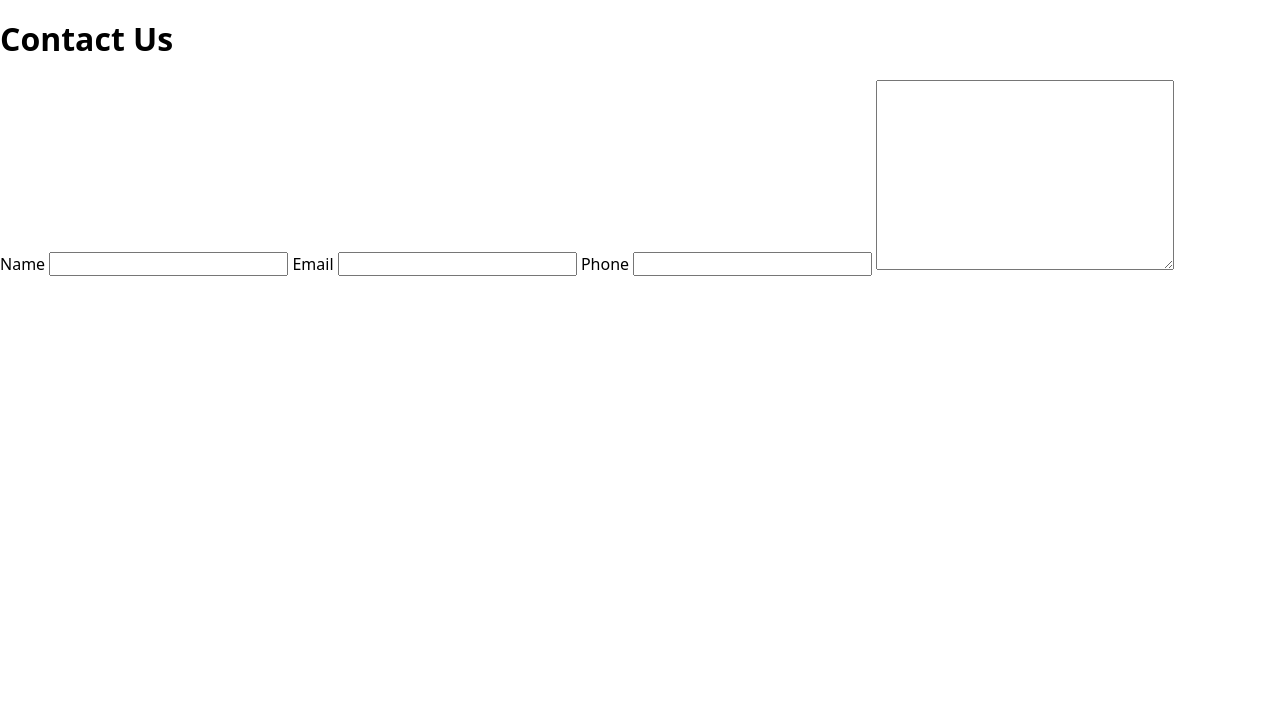
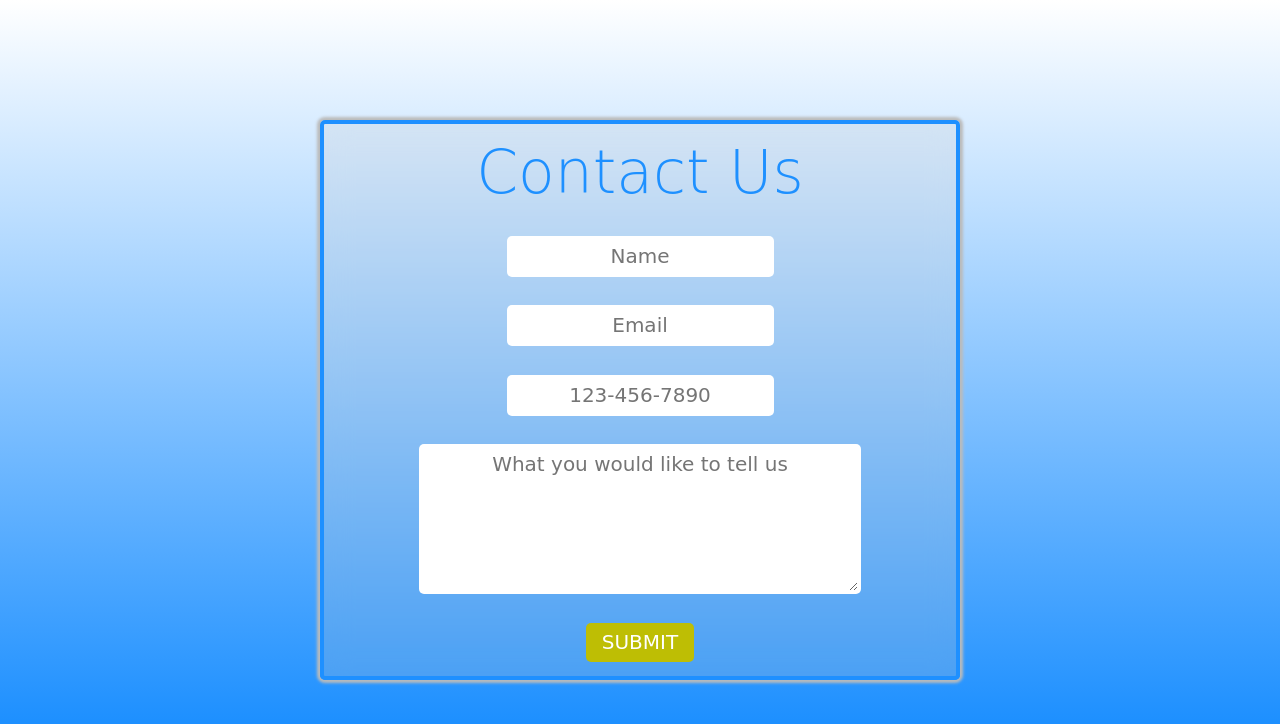
Before and after one commit to STLnick/7-22-lab-contact-form, a website: page client/index.html in a window 1280 px wide. Drawn offline with nearby package versions, Linux system fonts and the light colour scheme; a web font is replaced by a local one.

Commit message:
:sparkles: Console logging and creating object out of input values on submit

```diff
--- a/client/index.html
+++ b/client/index.html
@@ -14,17 +14,18 @@
 </head>
 
 <body>
-  <div class="container">
-    <form>
+  <div class="container flex flex--align-center flex--justify-center">
+    <form class="blur flex flex--column flex--align-center flex--justify-around">
       <h1>Contact Us</h1>
-      <label for="name">Name</label>
-      <input id="name" type="text">
-      <label for="email">Email</label>
-      <input id="email" type="email">
-      <label for="phone">Phone</label>
-      <input id="phone" type="tel">
-      <label for="message"></label>
-      <textarea name="message" id="message" cols="30" rows="10"></textarea>
+      <label for="name" class="screen-reader-text">Name</label>
+      <input id="name" class="form-input" type="text" placeholder="Name">
+      <label for="email" class="screen-reader-text">Email</label>
+      <input id="email" class="form-input" type="email" placeholder="Email">
+      <label for="phone" class="screen-reader-text">Phone</label>
+      <input id="phone" class="form-input" type="tel" placeholder="123-456-7890">
+      <label for="message" class="screen-reader-text">Message</label>
+      <textarea name="message" class="form-input" id="message" placeholder="What you would like to tell us"></textarea>
+      <button type="submit">Submit</button>
     </form>
   </div>
   <!-- 'Connect' JS to this HTML file. -->
--- a/client/scripts.js
+++ b/client/scripts.js
@@ -0,0 +1,23 @@
+const inputs = document.querySelectorAll('.form-input')
+
+console.log(inputs)
+
+document.querySelector('form').addEventListener('submit', (e) => {
+  e.preventDefault()
+
+  // const test = Array.from(e.target.elements)
+  //   .filter(el => el.id)
+  //   .map(el => ({ [el.id]: el.value }))
+  //   .reduce((acc, el) => ({ ...acc, ...el }), {})
+
+  const test = Array.from(e.target.elements).reduce((acc, el) => {
+    acc[el.id] = el.value
+    return acc
+  }, {})
+
+  console.log(test)
+
+  // inputs.forEach(input => {
+  //   console.log(input.value)
+  // })
+})
--- a/client/style.css
+++ b/client/style.css
@@ -1,3 +1,76 @@
+* {
+  margin: 0;
+  padding: 0;
+}
+
+body {
+  font-family: 'Red Rose', cursive;
+  font-size: 20px;
+}
+
+form {
+  border: 4px solid dodgerblue;
+  border-radius: 5px;
+  box-shadow: 0 0 3px 3px #bbb;
+  height: 70%;
+  width: 50%;
+}
+
+h1 {
+  color: dodgerblue;
+  font-size: 60px;
+  font-weight: 300;
+}
+
+textarea {
+  height: 150px;
+  width: 70%;
+}
+
+input,
+textarea {
+  border: 3px solid transparent;
+  border-radius: 5px;
+  outline: none;
+  padding: 6px;
+  text-align: center;
+  transition: border 0.4s;
+}
+
+input:focus,
+textarea:focus {
+  border: 3px solid rgb(190, 190, 4);
+}
+
+button {
+  background-color: rgb(190, 190, 4);
+  border: none;
+  border-radius: 5px;
+  color: #fff;
+  cursor: pointer;
+  padding: 8px 16px;
+  text-transform: uppercase;
+  transition: background-color 0.4s;
+}
+
+button:focus,
+button:hover {
+  background-color: rgb(155, 155, 4);
+}
+
+/* * Classes / IDs * */
+
+.blur {
+  backdrop-filter: blur(15px);
+  background: rgba(200, 200, 200, 0.2);
+}
+
+.container {
+  background: linear-gradient(white 0%, dodgerblue 90%);
+  height: 100vh;
+  width: 100vw;
+}
+
 /* * Reusable Classes * */
 
 .flex {
```
